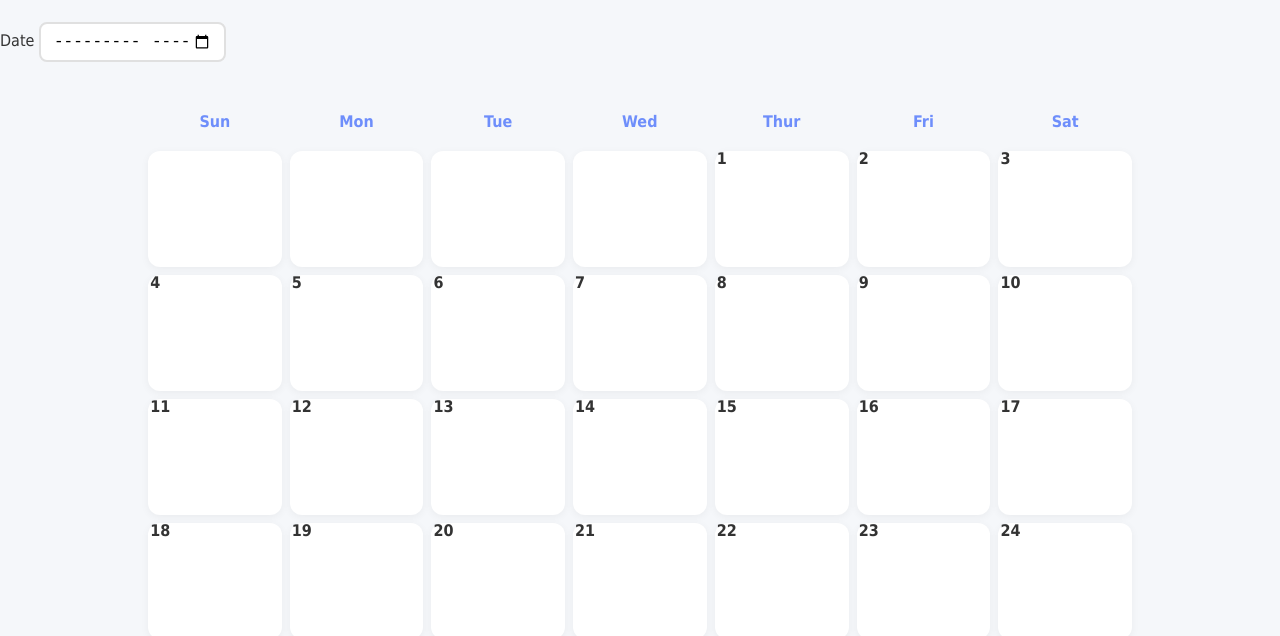
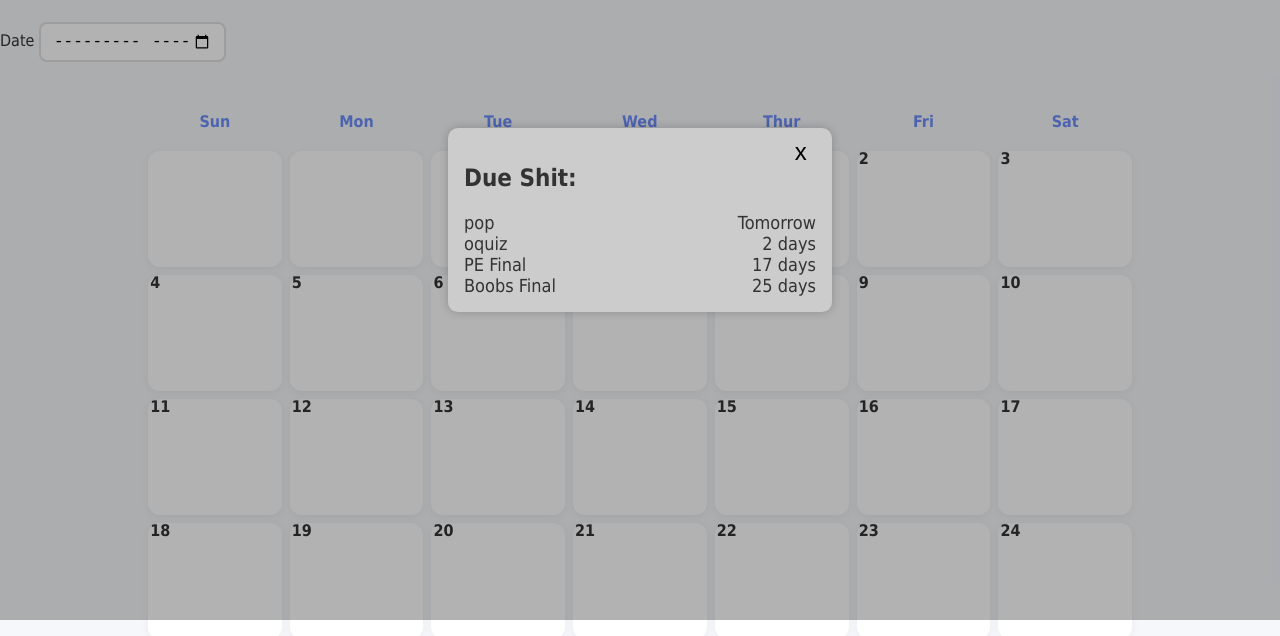
Before and after one commit to Isaac-Quan/ACIT-2911, a website: page views/index.html in a window 1280 px wide. Shown: the part 180-816 px from the top of the page. Drawn offline with nearby package versions, Linux system fonts and the light colour scheme.

Commit message:
finished notifiction modal

```diff
--- a/public/css/styles2.css
+++ b/public/css/styles2.css
@@ -42,8 +42,47 @@ td p {
     width: 100%;
 }
 
+.course-item {
+    display: flex;
+    justify-content: space-between;
+    width: 22rem;
+    font-size: large;
+}
 
+.modal-bg {
+    position: absolute;
+    width: 100%;
+    height: 100%;
+    top: 0%;
+    background-color: rgba(0, 0, 0, 0.3);
+}
 
+.modal-box {
+    position: absolute;
+    /* display: flex; */
+    left: 50%;
+    top: 50%;
+    transform: translate(-50%, -50%);
+    background-color: #ccc;
+    padding: 1rem;
+    box-shadow: 0px 0px 10px rgba(0, 0, 0, 0.2);
+    border-radius: 10px;
+}
+
+.modal-exit-btn {
+    border: none;
+    background: none;
+    cursor: pointer;
+    font-size: x-large;
+
+    position: absolute;
+    top: 5%;
+    right: 5%;
+}
+
+.modal-exit-btn:hover {
+    color: red;
+}
 
 /* highlights the current day */
 /* .today{
--- a/public/js/script.js
+++ b/public/js/script.js
@@ -522,13 +522,30 @@ const showNotifications = () => {
         courseItem.className = "course-item"
         const courseText = document.createElement("div");
         courseText.innerText = course.text
+
         const courseDue = document.createElement("div");
-        courseDue.innerText = course.due
+
+        switch (course.due) {
+            case 0:
+
+                courseDue.innerText = "Today"
+                break;
+
+            case 1:
+                courseDue.innerText = "Tomorrow"
+                break;
+
+            default:
+
+                courseDue.innerText = course.due + " days"
+                break;
+        }
+
 
         courseItem.appendChild(courseText)
         courseItem.appendChild(courseDue)
         notifsBox.appendChild(courseItem)
-
+        document.body.style.overflow = "hidden"
 
     })
 
@@ -536,4 +553,23 @@ const showNotifications = () => {
 
 
 
+
+
 }
+
+
+const exitNotifications = () => {
+    console.log("FUCK YOU");
+
+    // reenable scrollbar
+    document.body.style.overflow = "auto";
+
+    // rehide modal
+    let modal = document.querySelector("#notifcation-modal");
+
+
+    modal.style.display = "none"
+
+
+
+}
--- a/views/index.html
+++ b/views/index.html
@@ -270,17 +270,17 @@
                 </tr>
 
             </tbody>
-
-
         </table>
 
 
         <div id="notifcation-modal">
+            <div class="modal-bg" onclick="exitNotifications()"></div>
 
+            <div class="modal-box">
+                <button class="modal-exit-btn" onclick="exitNotifications()">x</button>
 
-            <h2>Due Shit:</h2>
-            <div id="notif-box">
-
+                <h2>Due Shit:</h2>
+                <div id="notif-box"></div>
             </div>
 
 
```
